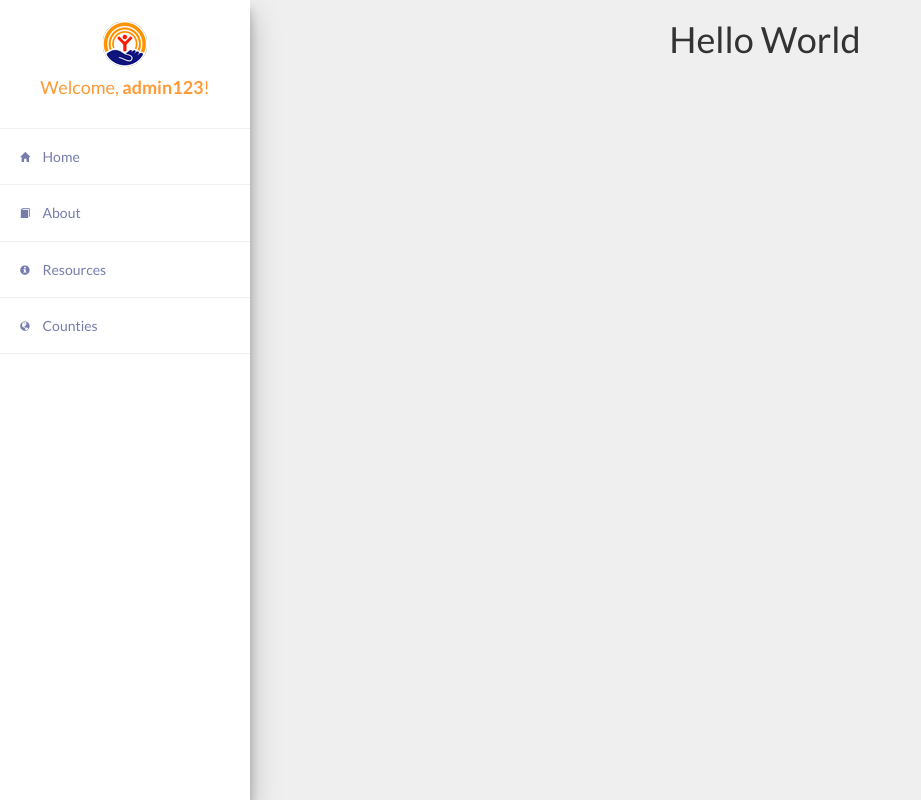
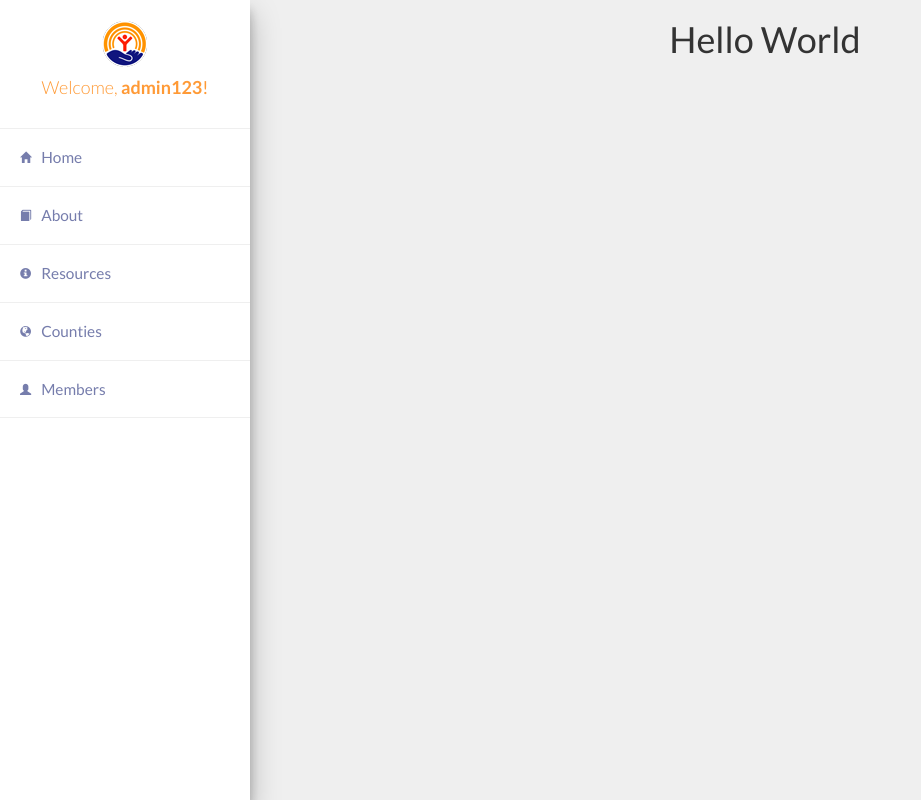
Before and after one commit to SrutiG/uw_achievement_club, a Flask app: page /administrator in a window 1280 px wide. Shown: the whole page, without its empty margins (0-921 px from the left). Run offline with Flask 2, Linux system fonts and the light colour scheme; some libraries are stand-ins or nearby versions.

Commit message:
navbar changes

```diff
--- a/app/static/css/admin.css
+++ b/app/static/css/admin.css
@@ -29,6 +29,10 @@ body {
     padding-left: 250px;
     height: 100vh;
     overflow-y: scroll;
+}
+
+.uw_lighter {
+    font-weight: 300;
 }
 
 /*===================================navigation===================================*/
@@ -63,15 +67,22 @@ body {
 
 .admin-nav-icon, .admin-nav-text {
     color: var(--uw_lavender);
+
 }
 
 .admin-nav-icon {
     display: inline-block;
     margin-right: 10px;
     top: 0px;
-    font-size: 0.7em;
+    font-size: 0.8em;
 }
 
 .admin-nav-text {
     display: inline-block;
+    font-size: 1.1em;
 }
+
+.admin-nav-item:hover .admin-nav-text, .admin-nav-item:hover .admin-nav-icon {
+    color: var(--uw_orange);
+    text-decoration: none;
+}
--- a/app/templates/admin-dash/layout.html
+++ b/app/templates/admin-dash/layout.html
@@ -32,37 +32,40 @@
     <div class="admin-nav">
         <div class="admin-nav-header text-center">
             <img src="{{ url_for('static', filename='images/uw_icon.png') }}">
-            <h4 class="admin-nav-header-text">Welcome, <strong>admin123</strong>!</h4>
+            <h4 class="admin-nav-header-text"><span class="uw_lighter">Welcome, </span><strong>admin123</strong>!</h4>
         </div>
         <div class="admin-nav-item">
-            <a class="admin-nav-link" href="#">
+            <a class="admin-nav-link .active" href="#">
                 <div class="row admin-nav-row">
-                    <span class="glyphicon glyphicon-home admin-nav-icon"></span>
-                    <h5 class="admin-nav-text">Home</h5>
+                    <span class="glyphicon glyphicon-home admin-nav-icon"></span><h5 class="admin-nav-text">Home</h5>
                 </div>
             </a>
         </div>
         <div class="admin-nav-item">
             <a class="admin-nav-link" href="#">
                 <div class="row admin-nav-row">
-                    <span class="glyphicon glyphicon-book admin-nav-icon"></span>
-                    <h5 class="admin-nav-text">About</h5>
+                    <span class="glyphicon glyphicon-book admin-nav-icon"></span><h5 class="admin-nav-text">About</h5>
                 </div>
             </a>
         </div>
         <div class="admin-nav-item">
             <a class="admin-nav-link" href="#">
                 <div class="row admin-nav-row">
-                    <span class="glyphicon glyphicon-info-sign admin-nav-icon"></span>
-                    <h5 class="admin-nav-text">Resources</h5>
+                    <span class="glyphicon glyphicon-info-sign admin-nav-icon"></span><h5 class="admin-nav-text">Resources</h5>
                 </div>
             </a>
         </div>
         <div class="admin-nav-item">
             <a class="admin-nav-link" href="#">
                 <div class="row admin-nav-row">
-                    <span class="glyphicon glyphicon-globe admin-nav-icon"></span>
-                    <h5 class="admin-nav-text">Counties</h5>
+                    <span class="glyphicon glyphicon-globe admin-nav-icon"></span><h5 class="admin-nav-text">Counties</h5>
+                </div>
+            </a>
+        </div>
+        <div class="admin-nav-item">
+            <a class="admin-nav-link" href="#">
+                <div class="row admin-nav-row">
+                    <span class="glyphicon glyphicon-user admin-nav-icon"></span><h5 class="admin-nav-text">Members</h5>
                 </div>
             </a>
         </div>
```
